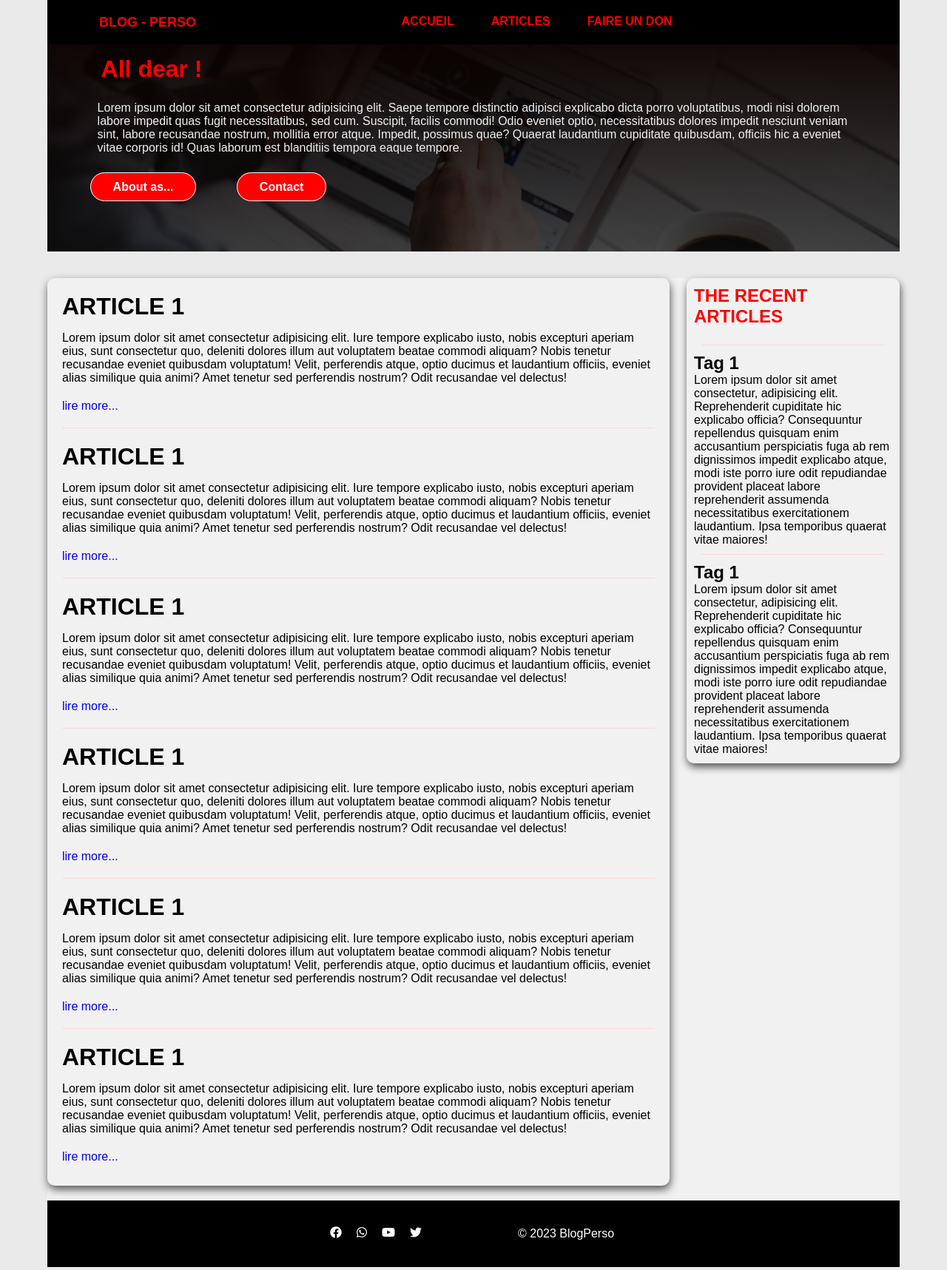
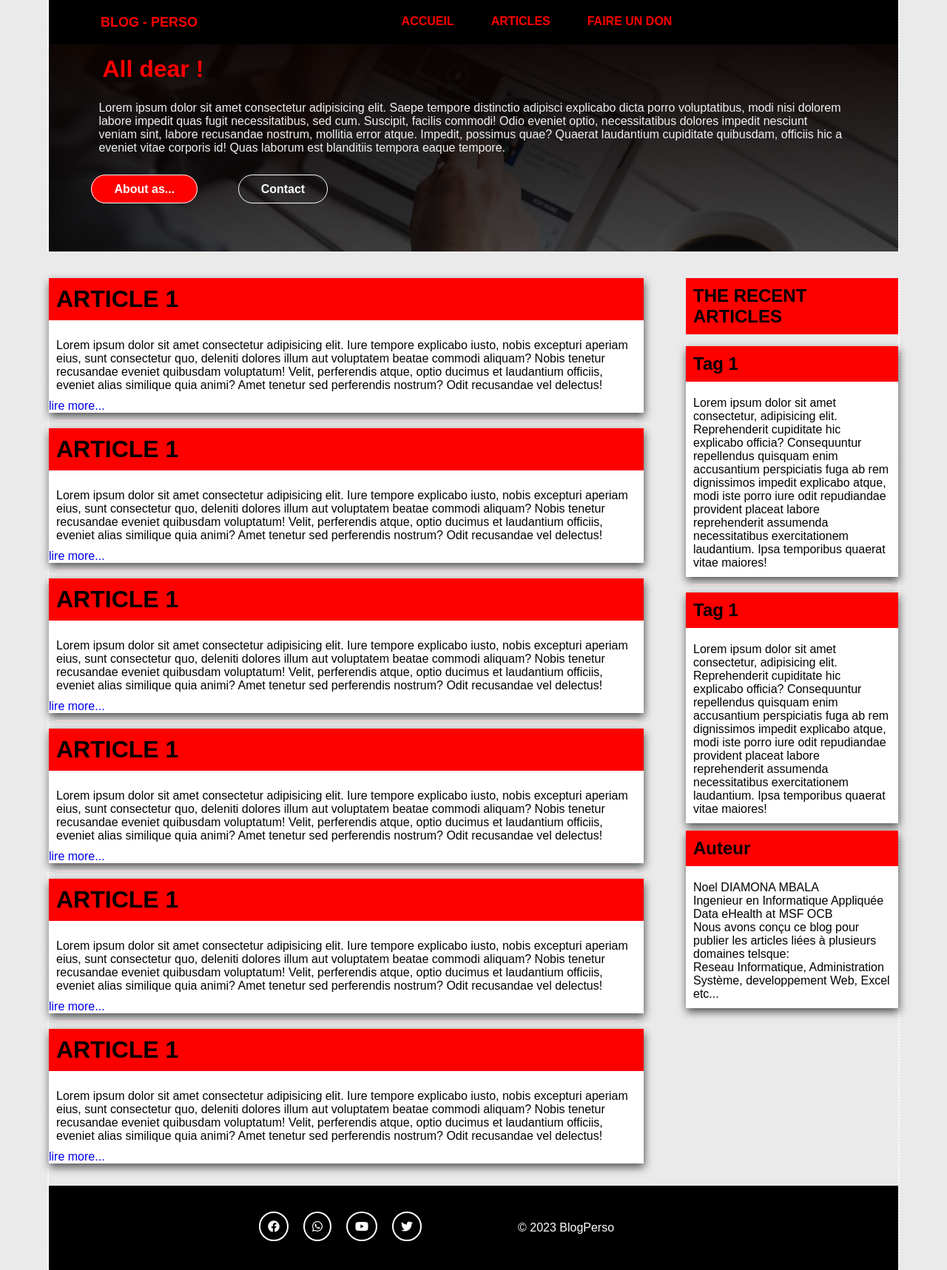
Before and after one commit to NoelGamaliel/BlogPerso, a plain HTML site: page index.html in a window 1280 px wide. Shown: the whole page at 74% size. Drawn offline with Linux system fonts and the light colour scheme.

Commit message:
Modification of the background article, and aside bar

```diff
--- a/assets/styles/main_home.css
+++ b/assets/styles/main_home.css
@@ -16,8 +16,9 @@ html, body {
 .container_fluid {
     width: 90%;
     margin: auto;
-    background-color: #f1f1f1;
     max-height:max-content;
+    border-left: 2px dotted #ffffff;
+    border-right: 2px dotted #ffffff;
 }
 
 header {
@@ -55,6 +56,16 @@ nav ul li a {
     font-size: 16px;
     color: #ff0000;
     text-transform: uppercase;
+    transition: cubic-bezier(0.455, 0.03, 0.515, 0.955);
+}
+nav ul li a:hover {
+    font-weight: bold;
+    border: 0px;
+    border-bottom: 2px solid #ffffff;
+    padding: 0.8rem;
+    font-size: 16px;
+    color: #ffffff;
+    text-transform: uppercase;
 }
 
 .btn_toggle i {
@@ -88,11 +99,31 @@ nav ul li a {
 .banner .banner_content p {
     padding: 10px;
     margin-top: -20px;
-    margin-bottom: 25px;
+    margin-bottom: 28px;
     color: #f1f1f1;
 }
 
-.banner .banner_content a {
+#banner_about {
+    border: 1px solid #ffffff;
+    background-color: #ff0000;
+    color: #fff;
+    padding: 10px 30px;
+    margin-bottom: 20px;
+    margin-right: 50px;
+    font-weight: bold;
+    border-radius: 20px 20px;
+}
+
+#banner_contact {
+    border: 1px solid #ffffff;
+    color: #fff;
+    padding: 10px 30px;
+    margin-bottom: 20px;
+    margin-right: 50px;
+    font-weight: bold;
+    border-radius: 20px 20px;
+}
+#banner_contact:hover {
     border: 1px solid #ffffff;
     background-color: #ff0000;
     color: #fff;
@@ -105,12 +136,9 @@ nav ul li a {
 
 /**** article_wrapper ****/
 .article_wrapper {
-    padding: 10px;
-    width: 73%;
+    width: 70%;
     float: left;
     margin: auto;
-    box-shadow: 1px 5px 12px rgba(0, 0, 0, 0.66);
-    border-radius: 10px 10px;
     margin-bottom: 20px;
 }
 hr {
@@ -119,35 +147,52 @@ hr {
     border-top: 1px solid #fcd6d6;
 }
 .article_design {
-    padding: 10px;
     margin-bottom: 10px;
-    border-radius: 10px 10px;
+    background-color: #ffffff;
+    box-shadow: 1px 5px 11px rgba(0, 0, 0, 0.66);
 }
 .article_design h1 {
+    padding: 10px;
+    background-color: #fd0000;
     font-size: 2rem;
     margin-bottom: 15px;
     text-transform: uppercase;
 }
 .article_design p {
+    padding: 10px;
     font-size: 1rem;
-    margin-bottom: 20px;
+}
+#article_links {
+    margin-bottom: 2rem;
 }
 
 /**** aside_wrapper ****/
 .aside_wrapper {
     width: 25%;
     float: right;
-    box-shadow: 1px 5px 11px rgba(0, 0, 0, 0.66);
-    border-radius: 10px 10px;
-    padding: 10px;
     margin: auto;
     margin-bottom: 10%;
 }
 .aside_wrapper h3 {
+    padding: 10px;
     font-size: 1.5rem;
-    color: #ff0000;
-    margin-bottom: 1.5rem;
+    color: #000000;
+    background: #fd0000;
+    margin-bottom: 1rem;
     text-transform: uppercase;
+}
+aside {
+    background-color: #ffffff;
+    box-shadow: 1px 5px 11px rgba(0, 0, 0, 0.66);
+}
+aside h1 {
+    background: #fd0000;
+    margin-bottom: 10px;
+    padding: 10px;
+}
+aside p {
+    margin-bottom: 10px;
+    padding: 10px;
 }
 
 footer {
@@ -163,7 +208,7 @@ footer span {
     color: #fff;
     justify-content: flex-end;
     text-align: right;
-    line-height: 2.5rem;
+    line-height: 4rem;
 }
 .footer_fluid {
     display: grid;
@@ -179,6 +224,15 @@ footer span {
     margin-right: 1px 0.2rem;
     padding: 10px;
 }
+.footer_fluid .link_media ul a i {
+    border: 2px solid #ffffff;
+    padding: 10px;
+    border-radius: 50%;
+    justify-content: center;
+    justify-items: center;
+    align-items: center;
+}
+
 
 
 /**** Media Query ****/
@@ -288,11 +342,9 @@ footer span {
         width: auto;
         display: flex;
         flex-direction: column;
-        border-radius: 10px 10px;
     }
     .article_wrapper {
         width: 100%;
-        border-radius: 10px 10px;
     }
 }
 @media (min-width: 769px) and (max-width: 990px)  {
@@ -354,10 +406,8 @@ footer span {
         width: auto;
         display: flex;
         flex-direction: column;
-        border-radius: 10px 10px;
     }
     .article_wrapper {
         width: 100%;
-        border-radius: 10px 10px;
     }
 }
--- a/index.html
+++ b/index.html
@@ -43,9 +43,9 @@
                         Lorem ipsum dolor sit amet consectetur adipisicing elit. Saepe tempore distinctio adipisci explicabo dicta porro voluptatibus, modi nisi dolorem labore impedit quas fugit necessitatibus, sed cum. Suscipit, facilis commodi! Odio eveniet optio, necessitatibus dolores impedit nesciunt veniam sint, labore recusandae nostrum, mollitia error atque. Impedit, possimus quae? Quaerat laudantium cupiditate quibusdam, officiis hic a eveniet vitae corporis id! Quas laborum est blanditiis tempora eaque tempore.
                     </p>
 
-                    <a href="http://">About as...</a>
+                    <a href="http://" id="banner_about">About as...</a>
 
-                    <a href="http://" id="contact_as">Contact</a>
+                    <a href="http://" id="banner_contact">Contact</a>
                 </div>
             </div>
         </div>
@@ -72,7 +72,7 @@
                         Lorem ipsum dolor sit amet consectetur adipisicing elit. Iure tempore explicabo iusto, nobis excepturi aperiam eius, sunt consectetur quo, deleniti dolores illum aut voluptatem beatae commodi aliquam? Nobis tenetur recusandae eveniet quibusdam voluptatum! Velit, perferendis atque, optio ducimus et laudantium officiis, eveniet alias similique quia animi? Amet tenetur sed perferendis nostrum? Odit recusandae vel delectus!
                     </p>
 
-                    <a href="http://">lire more...</a>
+                    <a href="http://" id="article_links">lire more...</a>
                 </article>
                 <hr>
                 <article class="article_design">
@@ -114,7 +114,6 @@
 
             <div class="aside_wrapper">
                 <h3>The recent articles</h3>
-                <hr>
                 <aside>
                     <h1>Tag 1</h1>
 
@@ -125,6 +124,18 @@
                     <h1>Tag 1</h1>
 
                     <p>Lorem ipsum dolor sit amet consectetur, adipisicing elit. Reprehenderit cupiditate hic explicabo officia? Consequuntur repellendus quisquam enim accusantium perspiciatis fuga ab rem dignissimos impedit explicabo atque, modi iste porro iure odit repudiandae provident placeat labore reprehenderit assumenda necessitatibus exercitationem laudantium. Ipsa temporibus quaerat vitae maiores!</p>
+                </aside>
+                <aside>
+                    <h1>Auteur</h1>
+
+                    <p>
+                        Noel DIAMONA MBALA <br>
+                        Ingenieur en Informatique Appliquée <br>
+                        Data eHealth at MSF OCB <br>
+
+                        Nous avons conçu ce blog pour publier les articles liées à plusieurs domaines telsque: <br>
+                        Reseau Informatique, Administration Système, developpement Web, Excel etc...
+                    </p>
                 </aside>
             </div>
 
```
